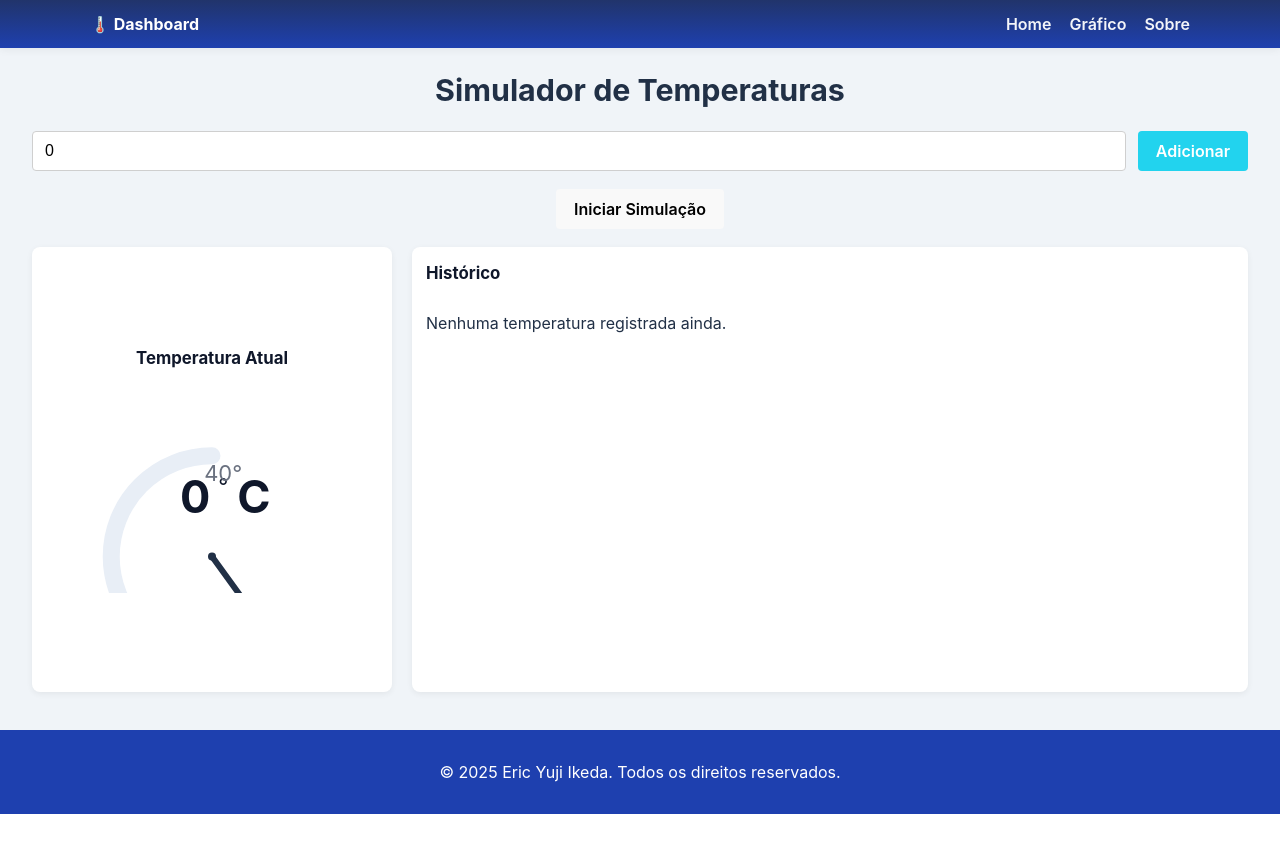
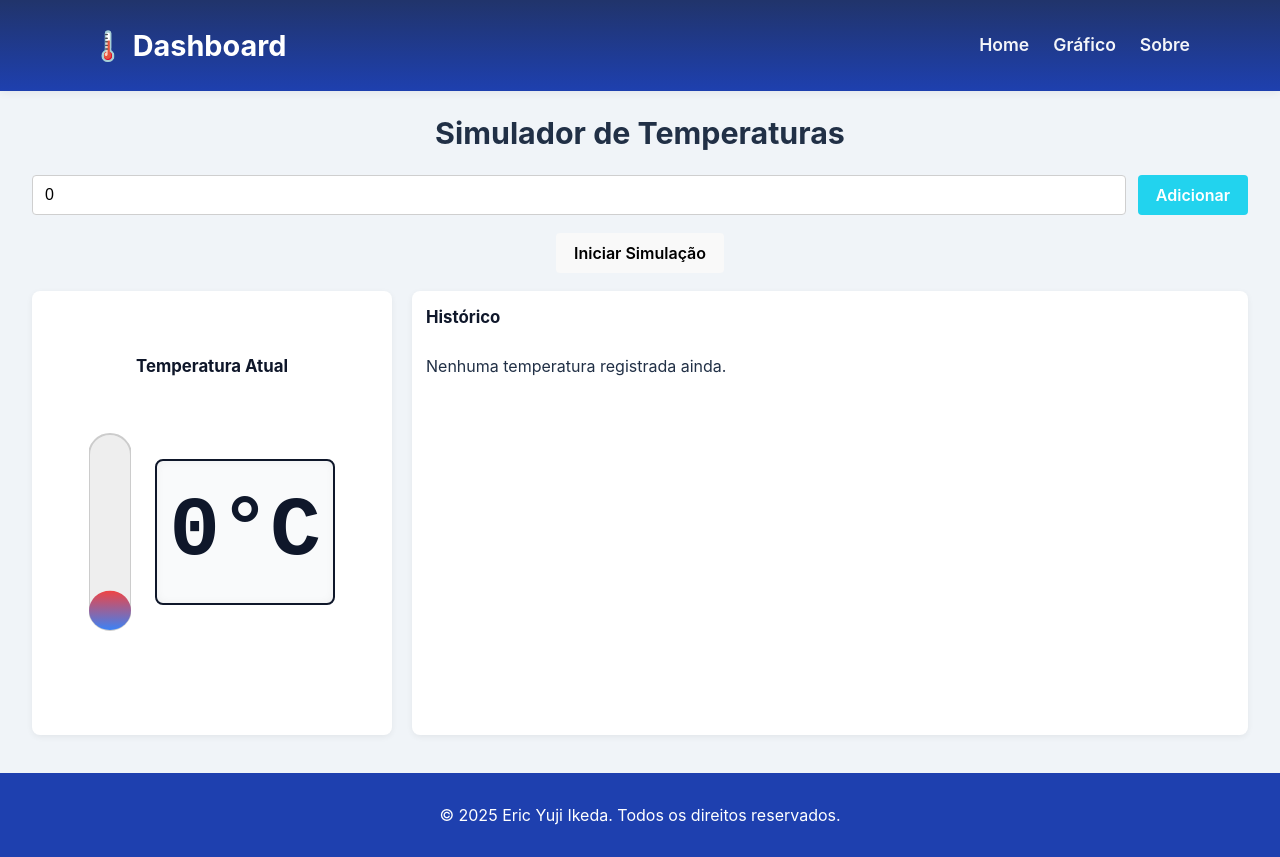
Before and after one commit to EricIkeda1/simulador-temperaturas, a React (Vite) app: page / in a window 1280 px wide. Before the commit the page ends 814 px from the top, so only its background shows below. Built offline with nearby package versions, Linux system fonts and the light colour scheme.

Commit message:
Melhorias no Footer/E melhorias no termometro

```diff
--- a/package.json
+++ b/package.json
@@ -10,6 +10,7 @@
     "preview": "vite preview"
   },
   "dependencies": {
+    "@react-spring/web": "^10.0.1",
     "chart.js": "^4.5.0",
     "react": "^19.1.1",
     "react-chartjs-2": "^5.3.0",
--- a/src/graficos/ThermometerGauge.tsx
+++ b/src/graficos/ThermometerGauge.tsx
@@ -1,4 +1,5 @@
 import React from "react";
+import { useSpring, animated, config } from "@react-spring/web";
 
 interface ThermometerGaugeProps {
   value: number;
@@ -7,70 +8,88 @@ interface ThermometerGaugeProps {
   size?: number;
 }
 
-const ThermometerGauge: React.FC<ThermometerGaugeProps> = ({ value, min = -10, max = 40, size = 260 }) => {
+const ThermometerGauge: React.FC<ThermometerGaugeProps> = ({
+  value,
+  min = -10,
+  max = 40,
+  size = 260,
+}) => {
   const clamped = Math.max(min, Math.min(max, value));
-  const percent = (clamped - min) / (max - min);
+  const normalized = (clamped - min) / (max - min);
 
-  const cx = size / 2;
-  const cy = size * 0.62;
-  const r = size * 0.36;
-  const viewBoxH = Math.round(size * 0.75);
-  const strokeW = Math.max(8, Math.round(size * 0.06));
+  const { animatedValue, fillPercent } = useSpring({
+    from: { animatedValue: min, fillPercent: 0 },
+    to: { animatedValue: clamped, fillPercent: normalized },
+    config: config.molasses,
+  });
 
-  const polarToCartesian = (cxN: number, cyN: number, rN: number, angleDeg: number) => {
-    const angleRad = ((angleDeg - 90) * Math.PI) / 180.0;
-    return { x: cxN + rN * Math.cos(angleRad), y: cyN + rN * Math.sin(angleRad) };
-  };
-
-  const describeArc = (start: number, end: number) => {
-    const startPt = polarToCartesian(cx, cy, r, end);
-    const endPt = polarToCartesian(cx, cy, r, start);
-    const largeArcFlag = Math.abs(end - start) <= 180 ? "0" : "1";
-    return `M ${startPt.x.toFixed(2)} ${startPt.y.toFixed(2)} A ${r.toFixed(2)} ${r.toFixed(2)} 0 ${largeArcFlag} 0 ${endPt.x.toFixed(2)} ${endPt.y.toFixed(2)}`;
-  };
-
-  const endAngleActive = 180 - percent * 180;
-  const bgPath = describeArc(180, 0);
-  const activePath = describeArc(180, endAngleActive);
-
-  const minPos = polarToCartesian(cx, cy, r, 180);
-  const maxPos = polarToCartesian(cx, cy, r, 0);
-  const pointerPos = polarToCartesian(cx, cy, r - strokeW * 0.5, endAngleActive);
+  const tubeWidth = size * 0.15;
+  const tubeHeight = size * 0.7;
+  const tubeX = 0;
+  const tubeY = size * 0.15;
 
   return (
-    <div className="gauge-wrapper" style={{ maxWidth: `${size}px` }}>
-      <svg width="100%" height="100%" viewBox={`0 0 ${size} ${viewBoxH}`} preserveAspectRatio="xMidYMid meet">
+    <div
+      style={{
+        display: "flex",
+        alignItems: "center",
+        gap: 24,
+        maxWidth: size + 120,
+      }}
+    >
+      <svg
+        width={tubeWidth}
+        height={size}
+        viewBox={`0 0 ${tubeWidth} ${size}`}
+        preserveAspectRatio="xMidYMid meet"
+        style={{ flexShrink: 0 }}
+      >
+        <rect
+          x={tubeX}
+          y={tubeY}
+          width={tubeWidth}
+          height={tubeHeight}
+          rx={tubeWidth / 2}
+          ry={tubeWidth / 2}
+          fill="#eee"
+          stroke="#ccc"
+          strokeWidth={2}
+        />
+        <animated.rect
+          x={tubeX}
+          y={fillPercent.to((fp) => tubeY + tubeHeight * (1 - fp))}
+          width={tubeWidth}
+          height={fillPercent.to((fp) => tubeHeight * fp)}
+          rx={tubeWidth / 2}
+          ry={tubeWidth / 2}
+          fill="url(#gradient)"
+        />
         <defs>
-          <linearGradient id="g1" gradientUnits="userSpaceOnUse" x1={cx - r} y1={cy} x2={cx + r} y2={cy}>
-            <stop offset="0%" stopColor="#1e40af" />
-            <stop offset="50%" stopColor="#22c55e" />
-            <stop offset="100%" stopColor="#dc2626" />
+          <linearGradient id="gradient" x1="0" y1="1" x2="0" y2="0">
+            <stop offset="0%" stopColor="#3b82f6" />
+            <stop offset="100%" stopColor="#ef4444" />
           </linearGradient>
         </defs>
+      </svg>
 
-        <path d={bgPath} strokeWidth={strokeW} fill="none" stroke="#e8eef6" strokeLinecap="round" />
-        <path d={activePath} strokeWidth={strokeW} fill="none" stroke="url(#g1)" strokeLinecap="round" />
-
-        <line x1={cx} y1={cy} x2={pointerPos.x} y2={pointerPos.y} stroke="#213046" strokeWidth={Math.max(2, Math.round(size * 0.02))} strokeLinecap="round" />
-        <circle cx={cx} cy={cy} r={Math.max(3, Math.round(strokeW * 0.26))} fill="#213046" />
-
-        <text x={cx - size * 0.06} y={cy - r * 0.55} fontSize={Math.round(size * 0.16)} fontWeight="700" fill="#0f172a" textAnchor="middle" dominantBaseline="middle">
-          {Math.round(clamped)}
-        </text>
-        <text x={cx + size * 0.04} y={cy - r * 0.68} fontSize={Math.round(size * 0.08)} fill="#0f172a" textAnchor="middle" dominantBaseline="middle">
-          °
-        </text>
-        <text x={cx + size * 0.15} y={cy - r * 0.55} fontSize={Math.round(size * 0.16)} fontWeight="700" fill="#0f172a" textAnchor="middle" dominantBaseline="middle">
-          C
-        </text>
-
-        <text x={minPos.x - size * 0.04} y={minPos.y + size * 0.07} fontSize={Math.round(size * 0.08)} fill="#6b7280" textAnchor="middle" dominantBaseline="middle">
-          {min}°
-        </text>
-        <text x={maxPos.x + size * 0.04} y={maxPos.y + size * 0.07} fontSize={Math.round(size * 0.08)} fill="#6b7280" textAnchor="middle" dominantBaseline="middle">
-          {max}°
-        </text>
-      </svg>
+      <animated.div
+        style={{
+          fontSize: size * 0.3,
+          fontWeight: "700",
+          fontFamily: "'Courier New', Courier, monospace",
+          color: "#0f172a",
+          userSelect: "none",
+          minWidth: 100,
+          textAlign: "center",
+          border: "2px solid #0f172a",
+          borderRadius: 8,
+          padding: "8px 12px",
+          background: "#f9fafb",
+          boxShadow: "inset 0 0 8px rgba(0,0,0,0.05)",
+        }}
+      >
+        {animatedValue.to((val) => `${val.toFixed(0)}°C`)}
+      </animated.div>
     </div>
   );
 };
--- a/src/styles/home.css
+++ b/src/styles/home.css
@@ -50,7 +50,7 @@ body {
 .home-container h1 {
   text-align: center;
   font-size: 1.9rem;
-  margin: 6px 0 6px 0;
+  margin: 6px 0;
 }
 
 form {
@@ -127,14 +127,12 @@ form button {
   height: 100%;
 }
 
-/* Painel específico do gauge: centraliza verticalmente e horizontalmente */
 .panel.gauge-panel {
   justify-content: center;
   align-items: center;
   padding: 20px;
 }
 
-/* Área que contém o gauge */
 .gauge-area {
   width: 100%;
   display: flex;
@@ -143,7 +141,6 @@ form button {
   padding: 6px 0 10px 0;
 }
 
-/* Wrapper do svg */
 .gauge-wrapper {
   width: 100%;
   max-width: 260px;
@@ -153,14 +150,12 @@ form button {
   justify-content: center;
 }
 
-/* SVG responsivo */
 .gauge-wrapper svg {
   width: 100%;
   height: auto;
   display: block;
 }
 
-/* Texto principal da temperatura */
 .gauge-wrapper text.temp-value {
   font-size: 2.2rem;
   font-weight: 700;
@@ -169,7 +164,6 @@ form button {
   dominant-baseline: middle;
 }
 
-/* Unidade de medida (°C ou °F) */
 .gauge-wrapper text.temp-unit {
   font-size: 1rem;
   fill: #555;
@@ -177,7 +171,6 @@ form button {
   dominant-baseline: middle;
 }
 
-/* Mínimo e máximo */
 .gauge-wrapper text.temp-min,
 .gauge-wrapper text.temp-max {
   font-size: 0.85rem;
--- a/src/styles/navbar.css
+++ b/src/styles/navbar.css
@@ -2,7 +2,7 @@
   width: 100%;
   background: linear-gradient(180deg, #21346b, #1e40af);
   color: white;
-  padding: 12px 16px;
+  padding: 24px 16px;
   box-shadow: 0 2px 8px rgba(12,20,40,0.06);
   position: sticky;
   top: 0;
@@ -12,12 +12,34 @@
 .nav-inner {
   max-width: 1100px;
   margin: 0 auto;
-  display:flex;
-  align-items:center;
-  justify-content:space-between;
+  display: flex;
+  align-items: center;
+  justify-content: space-between;
 }
 
-.nav-logo { font-weight: 700; display:flex; align-items:center; gap:8px; }
-.nav-links { list-style:none; display:flex; gap:18px; margin:0; padding:0; }
-.nav-links a { color: rgba(255,255,255,0.95); text-decoration:none; font-weight:600; }
-.nav-links a:hover { color: #aee7ff; }
+.nav-logo {
+  font-weight: 700;
+  display: flex;
+  align-items: center;
+  gap: 8px;
+  font-size: 1.8rem;
+}
+
+.nav-links {
+  list-style: none;
+  display: flex;
+  gap: 24px;
+  margin: 0;
+  padding: 0;
+}
+
+.nav-links a {
+  color: rgba(255, 255, 255, 0.95);
+  text-decoration: none;
+  font-weight: 600;
+  font-size: 1.1rem;
+}
+
+.nav-links a:hover {
+  color: #aee7ff;
+}
```
Also changed, not shown: 1 other file (tests, documents, lock files or other folders).
